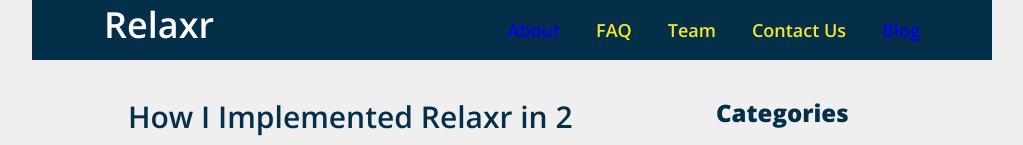
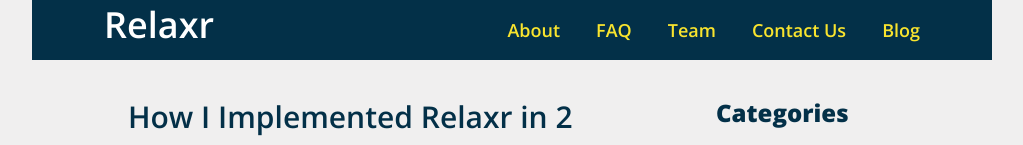
Before and after one commit to fewd20-sydney/Week_03_Layout, a plain HTML site: page Assignment/blog.html in a window 1280 px wide. Shown: the top 145 px of the page, without its empty margins (128-1151 px from the left). Drawn offline with nearby package versions, Linux system fonts and the light colour scheme.

Commit message:
fix a:link style

```diff
--- a/Assignment/css/style.css
+++ b/Assignment/css/style.css
@@ -245,6 +245,10 @@
   color: #F9E42E;
 }
 
+a:link .head-link{
+  color: #F9E42E;
+}
+
 a:hover .head-link{
   color: lightgrey;
 }
```
